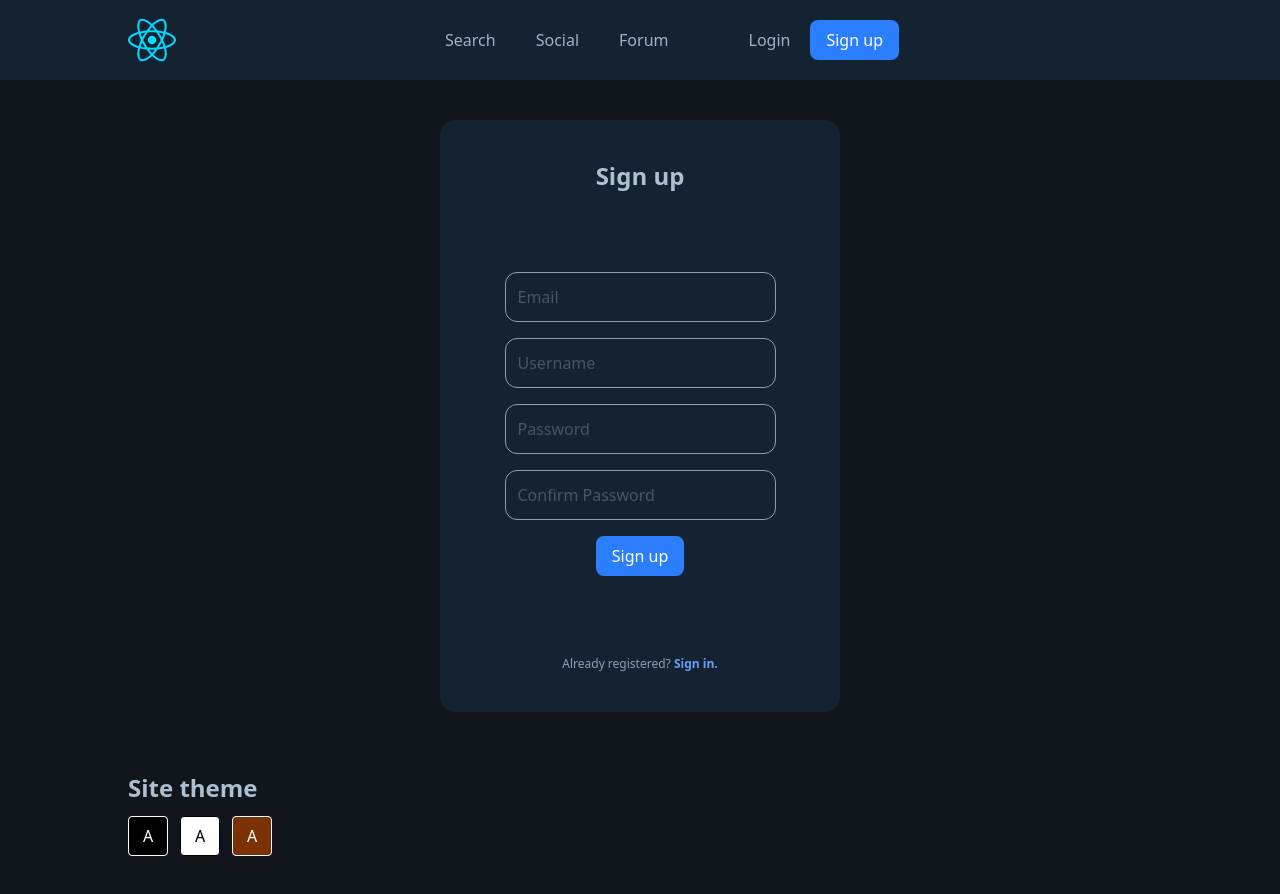
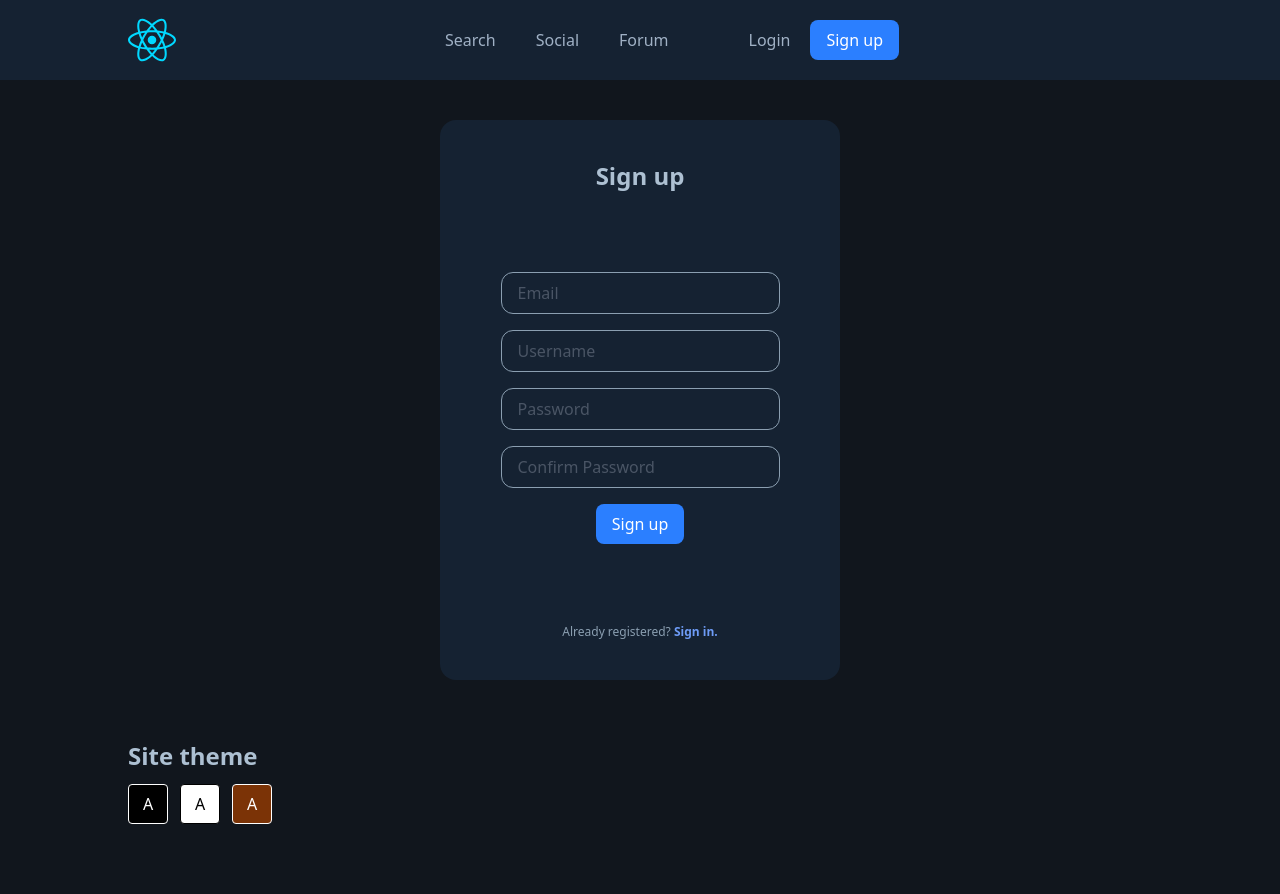
Before and after one commit to savagenur/anipixel, a React (Vite) app: page /sign-up in a window 1280 px wide. After the commit the page ends 864 px from the top, so only its background shows below. Built offline with nearby package versions, Linux system fonts and the light colour scheme.

Commit message:
sign in and up input height updates

```diff
--- a/src/pages/auth/SignInPage.tsx
+++ b/src/pages/auth/SignInPage.tsx
@@ -8,12 +8,12 @@ const SignInPage = () => {
       <div className="flex flex-col items-center gap-4">
         <input
           type="email"
-          className="text-primary font-semibold placeholder:text-gray-600 placeholder:font-normal  bg-transparent  border p-3 rounded-xl border-textColor4"
+          className="text-primary font-semibold placeholder:text-gray-600 placeholder:font-normal  bg-transparent  border py-2 px-4 rounded-xl border-textColor4"
           placeholder="Email"
         />
         <input
           type="password"
-          className="text-primary font-semibold placeholder:text-gray-600 placeholder:font-normal  bg-transparent border p-3 rounded-xl border-textColor4"
+          className="text-primary font-semibold placeholder:text-gray-600 placeholder:font-normal  bg-transparent border py-2 px-4 rounded-xl border-textColor4"
           placeholder="Password"
         />
         <Button children={"Login"} />
--- a/src/pages/auth/SignUpPage.tsx
+++ b/src/pages/auth/SignUpPage.tsx
@@ -8,22 +8,22 @@ const SignUpPage = () => {
       <div className="flex flex-col items-center gap-4">
         <input
           type="email"
-          className="text-primary font-semibold placeholder:text-gray-600 placeholder:font-normal  bg-transparent  border p-3 rounded-xl border-textColor4"
+          className="text-primary font-semibold placeholder:text-gray-600 placeholder:font-normal  bg-transparent  border py-2 px-4 rounded-xl border-textColor4"
           placeholder="Email"
         />
         <input
           type="text"
-          className="text-primary font-semibold placeholder:text-gray-600 placeholder:font-normal  bg-transparent  border p-3 rounded-xl border-textColor4"
+          className="text-primary font-semibold placeholder:text-gray-600 placeholder:font-normal  bg-transparent  border py-2 px-4 rounded-xl border-textColor4"
           placeholder="Username"
         />
         <input
           type="password"
-          className="text-primary font-semibold placeholder:text-gray-600 placeholder:font-normal  bg-transparent border p-3 rounded-xl border-textColor4"
+          className="text-primary font-semibold placeholder:text-gray-600 placeholder:font-normal  bg-transparent border py-2 px-4 rounded-xl border-textColor4"
           placeholder="Password"
         />
         <input
           type="password"
-          className="text-primary font-semibold placeholder:text-gray-600 placeholder:font-normal  bg-transparent border p-3 rounded-xl border-textColor4"
+          className="text-primary font-semibold placeholder:text-gray-600 placeholder:font-normal  bg-transparent border py-2 px-4 rounded-xl border-textColor4"
           placeholder="Confirm Password"
         />
         <Button children={"Sign up"} />
```
